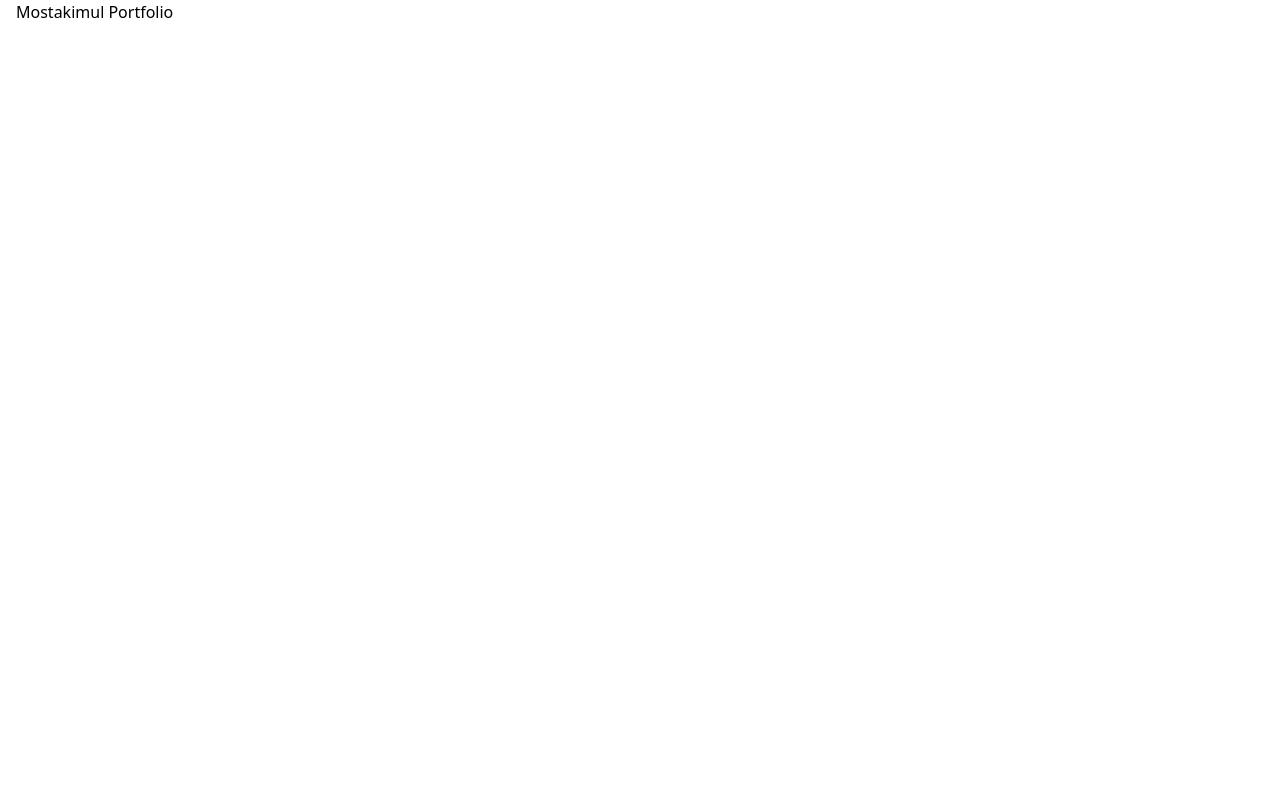
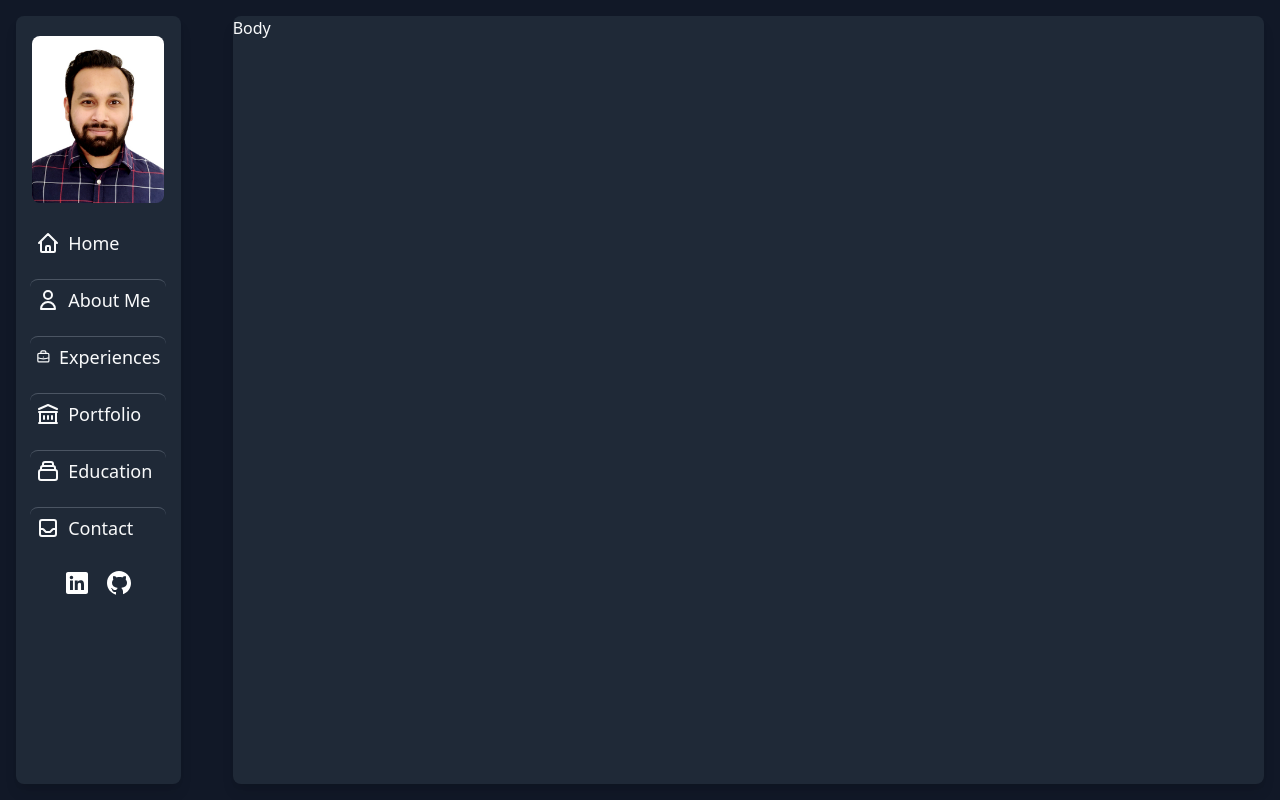
Before and after one commit to Mostakimul/react-portfolio, a React (Create React App) app: page / in a window 1280 px wide. Built offline with nearby package versions, Linux system fonts and the light colour scheme.

Commit message:
sidebar complete

```diff
--- a/src/App.js
+++ b/src/App.js
@@ -1,9 +1,10 @@
 import './App.css';
+import BaseLanding from './component/BaseLanding';
 
 function App() {
   return (
-    <div className="container">
-      <h3>Mostakimul Portfolio</h3>
+    <div>
+      <BaseLanding />
     </div>
   );
 }
--- /dev/null
+++ b/src/component/BaseLanding.js
@@ -0,0 +1,34 @@
+import React from 'react';
+import Sidebar from './Sidebar';
+import SvgIcon from './SvgIcon';
+
+const BaseLanding = () => {
+  return (
+    <div className="bg-gray-900">
+      <div className="grid grid-cols-12 gap-5">
+        {/* sidebar */}
+        <div
+          className="col-span-2 bg-gray-800 m-4 rounded-lg shadow-lg text-gray-50"
+          style={{ minHeight: '96vh' }}>
+          <img
+            src="/images/Mostakimul_karim.jpg"
+            alt="Mostakimul Karim"
+            className="rounded-lg mt-5 w-4/5 mx-auto"
+          />
+          {/* Navigation bar */}
+          <div className="mx-2">
+            <Sidebar />
+            {/* Connect */}
+            <SvgIcon />
+          </div>
+        </div>
+        {/* body */}
+        <div className="col-span-10 bg-gray-800 m-4 rounded-lg shadow-lg text-gray-50">
+          <h3>Body</h3>
+        </div>
+      </div>
+    </div>
+  );
+};
+
+export default BaseLanding;
--- /dev/null
+++ b/src/component/Sidebar.js
@@ -0,0 +1,57 @@
+import React from 'react';
+
+const Sidebar = () => {
+  const menus = [
+    {
+      id: 1,
+      name: 'Home',
+      icon: 'M3 12l2-2m0 0l7-7 7 7M5 10v10a1 1 0 001 1h3m10-11l2 2m-2-2v10a1 1 0 01-1 1h-3m-6 0a1 1 0 001-1v-4a1 1 0 011-1h2a1 1 0 011 1v4a1 1 0 001 1m-6 0h6',
+    },
+    {
+      id: 2,
+      name: 'About Me',
+      icon: 'M16 7a4 4 0 11-8 0 4 4 0 018 0zM12 14a7 7 0 00-7 7h14a7 7 0 00-7-7z',
+    },
+    {
+      id: 3,
+      name: 'Experiences',
+      icon: 'M21 13.255A23.931 23.931 0 0112 15c-3.183 0-6.22-.62-9-1.745M16 6V4a2 2 0 00-2-2h-4a2 2 0 00-2 2v2m4 6h.01M5 20h14a2 2 0 002-2V8a2 2 0 00-2-2H5a2 2 0 00-2 2v10a2 2 0 002 2z',
+    },
+    {
+      id: 4,
+      name: 'Portfolio',
+      icon: 'M8 14v3m4-3v3m4-3v3M3 21h18M3 10h18M3 7l9-4 9 4M4 10h16v11H4V10z',
+    },
+    {
+      id: 5,
+      name: 'Education',
+      icon: 'M19 11H5m14 0a2 2 0 012 2v6a2 2 0 01-2 2H5a2 2 0 01-2-2v-6a2 2 0 012-2m14 0V9a2 2 0 00-2-2M5 11V9a2 2 0 012-2m0 0V5a2 2 0 012-2h6a2 2 0 012 2v2M7 7h10',
+    },
+    {
+      id: 6,
+      name: 'Contact',
+      icon: 'M20 13V6a2 2 0 00-2-2H6a2 2 0 00-2 2v7m16 0v5a2 2 0 01-2 2H6a2 2 0 01-2-2v-5m16 0h-2.586a1 1 0 00-.707.293l-2.414 2.414a1 1 0 01-.707.293h-3.172a1 1 0 01-.707-.293l-2.414-2.414A1 1 0 006.586 13H4',
+    },
+  ];
+  return (
+    <div className="w-11/12 mx-auto min-h-full space-y-4 divide-y divide-gray-600 mt-5">
+      {menus.map((menu) => (
+        <div
+          key={menu.id}
+          className="flex items-center hover:bg-gray-700 transition duration-300 rounded-lg p-1.5">
+          <svg
+            className="w-6 h-6 inline-block"
+            fill="none"
+            stroke="currentColor"
+            viewBox="0 0 24 24"
+            xmlns="http://www.w3.org/2000/svg">
+            <path strokeLinecap="round" strokeLinejoin="round" strokeWidth={2} d={menu.icon} />
+          </svg>
+          <p className="text-lg ml-2">{menu.name}</p>
+        </div>
+      ))}
+    </div>
+  );
+};
+
+export default Sidebar;
--- /dev/null
+++ b/src/component/SvgIcon.js
@@ -0,0 +1,30 @@
+import React from 'react';
+
+const SvgIcon = () => {
+  return (
+    <div className="text-center mt-5 space-x-3">
+      <svg
+        fill="#fff"
+        xmlns="http://www.w3.org/2000/svg"
+        className="inline-block"
+        viewBox="0 0 30 30"
+        width="30px"
+        height="30px">
+        {' '}
+        <path d="M24,4H6C4.895,4,4,4.895,4,6v18c0,1.105,0.895,2,2,2h18c1.105,0,2-0.895,2-2V6C26,4.895,25.105,4,24,4z M10.954,22h-2.95 v-9.492h2.95V22z M9.449,11.151c-0.951,0-1.72-0.771-1.72-1.72c0-0.949,0.77-1.719,1.72-1.719c0.948,0,1.719,0.771,1.719,1.719 C11.168,10.38,10.397,11.151,9.449,11.151z M22.004,22h-2.948v-4.616c0-1.101-0.02-2.517-1.533-2.517 c-1.535,0-1.771,1.199-1.771,2.437V22h-2.948v-9.492h2.83v1.297h0.04c0.394-0.746,1.356-1.533,2.791-1.533 c2.987,0,3.539,1.966,3.539,4.522V22z" />
+      </svg>
+      <svg
+        fill="#fff"
+        xmlns="http://www.w3.org/2000/svg"
+        className="inline-block"
+        viewBox="0 0 30 30"
+        width="30px"
+        height="30px">
+        {' '}
+        <path d="M15,3C8.373,3,3,8.373,3,15c0,5.623,3.872,10.328,9.092,11.63C12.036,26.468,12,26.28,12,26.047v-2.051 c-0.487,0-1.303,0-1.508,0c-0.821,0-1.551-0.353-1.905-1.009c-0.393-0.729-0.461-1.844-1.435-2.526 c-0.289-0.227-0.069-0.486,0.264-0.451c0.615,0.174,1.125,0.596,1.605,1.222c0.478,0.627,0.703,0.769,1.596,0.769 c0.433,0,1.081-0.025,1.691-0.121c0.328-0.833,0.895-1.6,1.588-1.962c-3.996-0.411-5.903-2.399-5.903-5.098 c0-1.162,0.495-2.286,1.336-3.233C9.053,10.647,8.706,8.73,9.435,8c1.798,0,2.885,1.166,3.146,1.481C13.477,9.174,14.461,9,15.495,9 c1.036,0,2.024,0.174,2.922,0.483C18.675,9.17,19.763,8,21.565,8c0.732,0.731,0.381,2.656,0.102,3.594 c0.836,0.945,1.328,2.066,1.328,3.226c0,2.697-1.904,4.684-5.894,5.097C18.199,20.49,19,22.1,19,23.313v2.734 c0,0.104-0.023,0.179-0.035,0.268C23.641,24.676,27,20.236,27,15C27,8.373,21.627,3,15,3z" />
+      </svg>
+    </div>
+  );
+};
+
+export default SvgIcon;
```
Also changed, not shown: public/images/Mostakimul_karim.jpg (added).
